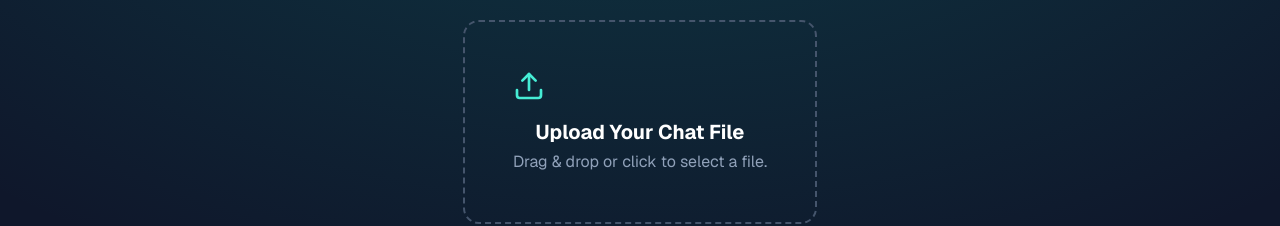
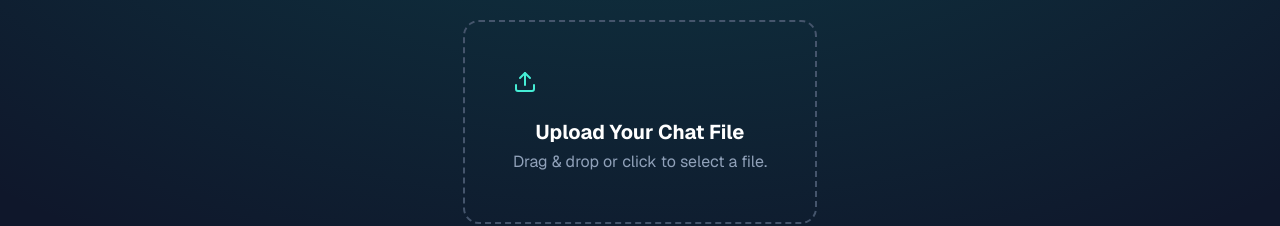
Before and after one commit to codewithayuu/whatsapp-stats, a Next.js app: page / in a window 1280 px wide. Shown: the part 144-370 px from the top of the page. Built offline with nearby package versions, Linux system fonts and the light colour scheme.

Commit message:
fix: eslint build errors

```diff
--- a/app/page.tsx
+++ b/app/page.tsx
@@ -3,7 +3,7 @@
 
 // Helper components for icons (inline SVGs)
 const UploadIcon = () => (
-    <svg xmlns="http://www.w3.org/2000/svg" width="24" height="24" viewBox="0 0 24 24" fill="none" stroke="currentColor" strokeWidth="2" strokeLinecap="round" strokeLinejoin="round" className="w-8 h-8 text-teal-300">
+    <svg xmlns="http://www.w3.org/2000/svg" width="24" height="24" viewBox="0 0 24" fill="none" stroke="currentColor" strokeWidth="2" strokeLinecap="round" strokeLinejoin="round" className="w-8 h-8 text-teal-300">
         <path d="M21 15v4a2 2 0 0 1-2 2H5a2 2 0 0 1-2-2v-4" />
         <polyline points="17 8 12 3 7 8" />
         <line x1="12" y1="3" x2="12" y2="15" />
```
